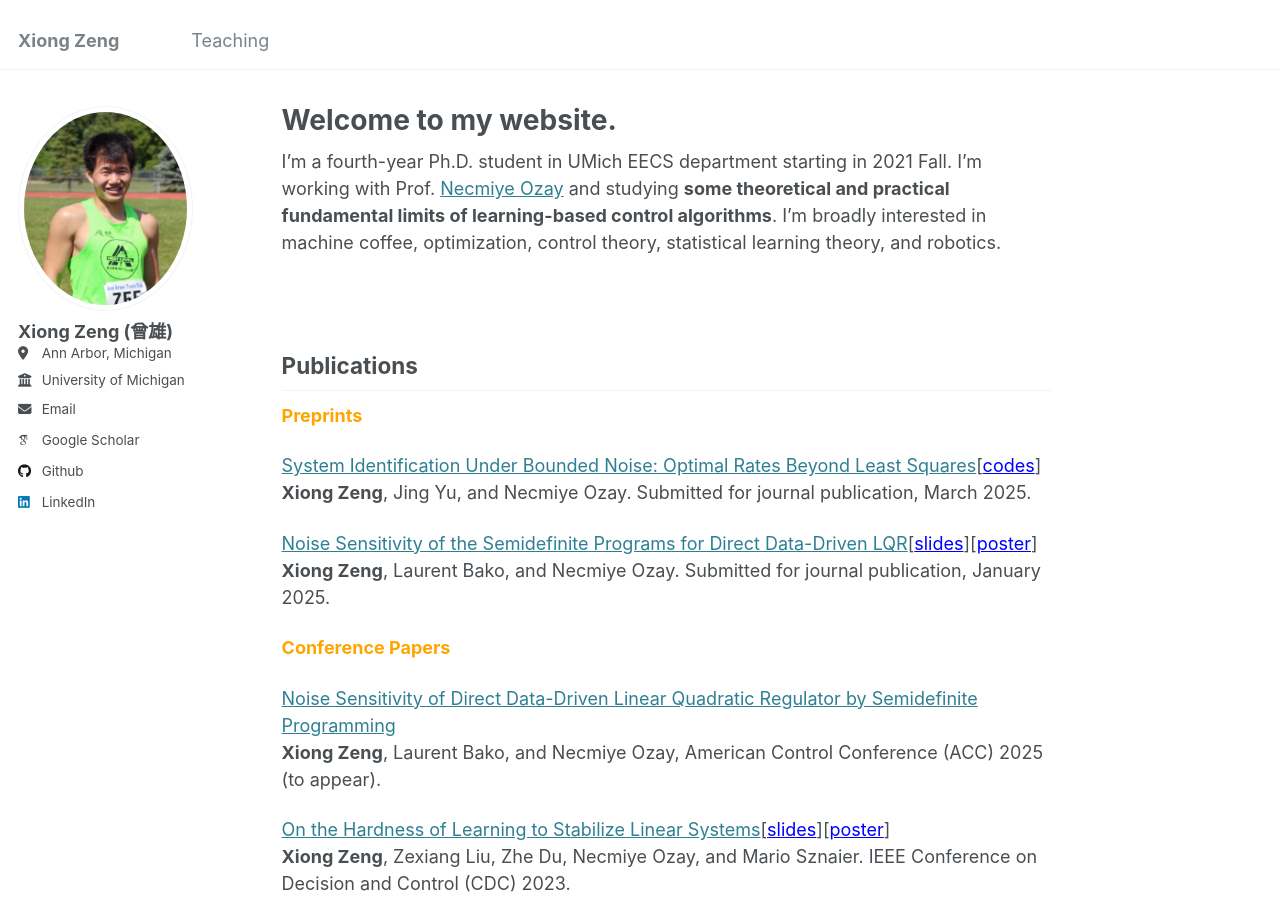
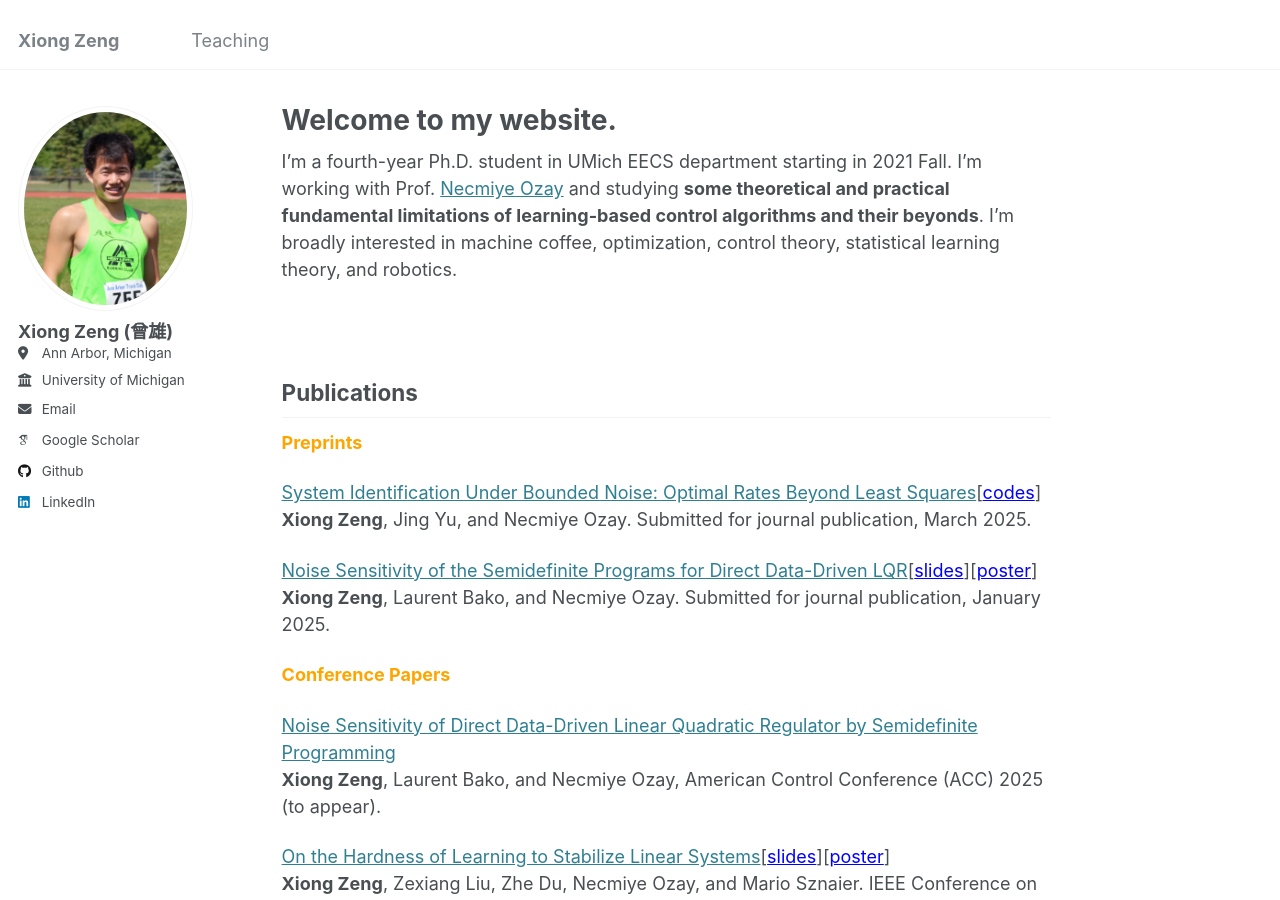
Before and after one commit to zengxiong111/zengxiong.github.io, a Jekyll site: the page built from _pages/about.md, in a window 1280 px wide and 900 px high. Built offline with Jekyll 4.4.1, drawn with Linux system fonts in a browser that asks for light colours; some web fonts are replaced.

Commit message:
Update about.md

```diff
--- a/_pages/about.md
+++ b/_pages/about.md
@@ -7,7 +7,7 @@ redirect_from:
   - /about.html
 ---
 
-I'm a fourth-year Ph.D. student in UMich EECS department starting in 2021 Fall. I'm working with Prof. <a href="https://web.eecs.umich.edu/~necmiye/" target="_blank">Necmiye Ozay</a> and studying **some theoretical and practical fundamental limits of learning-based control algorithms**. I'm broadly interested in machine coffee, optimization, control theory, statistical learning theory, and robotics.
+I'm a fourth-year Ph.D. student in UMich EECS department starting in 2021 Fall. I'm working with Prof. <a href="https://web.eecs.umich.edu/~necmiye/" target="_blank">Necmiye Ozay</a> and studying **some theoretical and practical fundamental limitations of learning-based control algorithms and their beyonds**. I'm broadly interested in machine coffee, optimization, control theory, statistical learning theory, and robotics.
 
 &nbsp;
 
```
